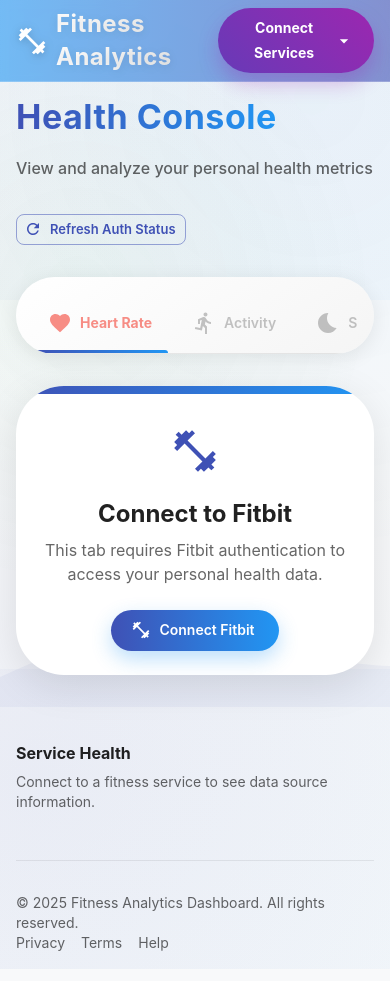
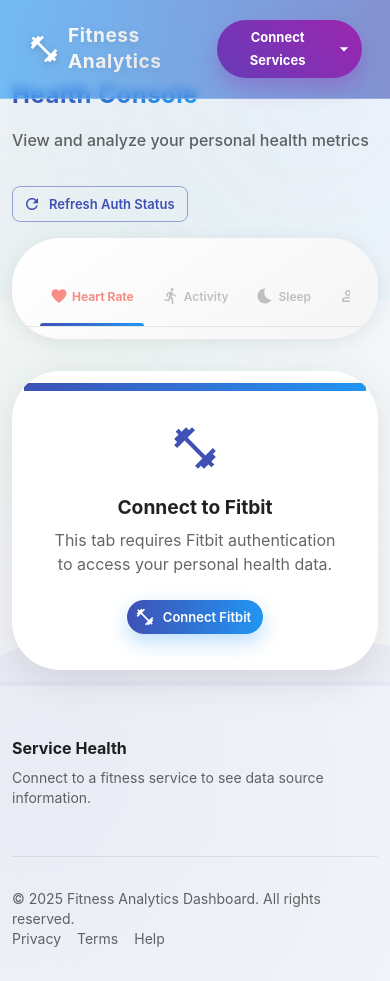
Before and after one commit to mujo0401/Fitness_Console, a React (Create React App) app in the folder frontend/: page / in a window 390 px wide. Built offline with nearby package versions, Linux system fonts and the light colour scheme; no server answers.

Commit message:
Add mobile optimization: responsive theme, mobile CSS and font size adjustments

```diff
--- a/frontend/src/App.js
+++ b/frontend/src/App.js
@@ -1,224 +1,678 @@
 // frontend/src/App.js
+
+
 import React, { useEffect } from 'react';
+
+
 import { BrowserRouter as Router, Routes, Route, Navigate } from 'react-router-dom';
-import { ThemeProvider, createTheme } from '@mui/material/styles';
+
+
+import { ThemeProvider, createTheme, responsiveFontSizes } from '@mui/material/styles';
+
+
 import CssBaseline from '@mui/material/CssBaseline';
+
+
 import { Box, GlobalStyles } from '@mui/material';
+
+
 import { useAuth } from './context/AuthContext';
+
+
 import Dashboard from './components/Dashboard';
+
+
 import Header from './components/Header';
+
+
 import Footer from './components/Footer';
+
+
 import RateLimitNotification from './components/RateLimitNotification';
+
+
 import './styles/App.css';
 
+import './styles/mobile.css';
+
+
+
+
+
 // Create a theme instance with better colors and typography
-const theme = createTheme({
+
+
+let theme = createTheme({
+
+
   palette: {
+
+
     mode: 'light',
+
+
     primary: {
+
+
       main: '#3f51b5',
+
+
       light: '#757de8',
+
+
       dark: '#002984',
+
+
       contrastText: '#ffffff',
+
+
     },
+
+
     secondary: {
+
+
       main: '#f50057',
+
+
       light: '#ff4081',
+
+
       dark: '#c51162',
+
+
       contrastText: '#ffffff',
+
+
     },
+
+
     error: {
+
+
       main: '#f44336',
+
+
       light: '#e57373',
+
+
       dark: '#d32f2f',
+
+
     },
+
+
     warning: {
+
+
       main: '#ff9800',
+
+
       light: '#ffb74d',
+
+
       dark: '#f57c00',
+
+
     },
+
+
     info: {
+
+
       main: '#2196f3',
+
+
       light: '#64b5f6',
+
+
       dark: '#1976d2',
+
+
     },
+
+
     success: {
+
+
       main: '#4caf50',
+
+
       light: '#81c784',
+
+
       dark: '#388e3c',
+
+
     },
+
+
     background: {
+
+
       default: '#f8f9fa',
+
+
       paper: '#ffffff',
+
+
     },
+
+
   },
+
+
   typography: {
+
+
     fontFamily: '"Inter", "Roboto", "Helvetica", "Arial", sans-serif',
+
+
     h1: {
+
+
       fontWeight: 700,
+
+
     },
+
+
     h2: {
+
+
       fontWeight: 700,
+
+
     },
+
+
     h3: {
+
+
       fontWeight: 600,
+
+
     },
+
+
     h4: {
+
+
       fontWeight: 600,
+
+
     },
+
+
     h5: {
+
+
       fontWeight: 600,
+
+
     },
+
+
     h6: {
+
+
       fontWeight: 600,
+
+
     },
+
+
     subtitle1: {
+
+
       fontWeight: 500,
+
+
     },
+
+
     button: {
+
+
       fontWeight: 600,
+
+
       textTransform: 'none',
+
+
     },
+
+
   },
+
+
   shape: {
+
+
     borderRadius: 12,
+
+
   },
+
+
   shadows: [
+
+
     'none',
+
+
     '0px 2px 1px -1px rgba(0,0,0,0.06),0px 1px 1px 0px rgba(0,0,0,0.04),0px 1px 3px 0px rgba(0,0,0,0.04)',
+
+
     '0px 3px 1px -2px rgba(0,0,0,0.06),0px 2px 2px 0px rgba(0,0,0,0.04),0px 1px 5px 0px rgba(0,0,0,0.04)',
+
+
     '0px 3px 3px -2px rgba(0,0,0,0.06),0px 3px 4px 0px rgba(0,0,0,0.04),0px 1px 8px 0px rgba(0,0,0,0.04)',
+
+
     '0px 2px 4px -1px rgba(0,0,0,0.06),0px 4px 5px 0px rgba(0,0,0,0.04),0px 1px 10px 0px rgba(0,0,0,0.04)',
+
+
     '0px 3px 5px -1px rgba(0,0,0,0.06),0px 5px 8px 0px rgba(0,0,0,0.04),0px 1px 14px 0px rgba(0,0,0,0.04)',
+
+
     '0px 3px 5px -1px rgba(0,0,0,0.06),0px 6px 10px 0px rgba(0,0,0,0.04),0px 1px 18px 0px rgba(0,0,0,0.04)',
+
+
     '0px 4px 5px -2px rgba(0,0,0,0.06),0px 7px 10px 1px rgba(0,0,0,0.04),0px 2px 16px 1px rgba(0,0,0,0.04)',
+
+
     '0px 5px 5px -3px rgba(0,0,0,0.06),0px 8px 10px 1px rgba(0,0,0,0.04),0px 3px 14px 2px rgba(0,0,0,0.04)',
+
+
     '0px 5px 6px -3px rgba(0,0,0,0.06),0px 9px 12px 1px rgba(0,0,0,0.04),0px 3px 16px 2px rgba(0,0,0,0.04)',
+
+
     '0px 6px 6px -3px rgba(0,0,0,0.06),0px 10px 14px 1px rgba(0,0,0,0.04),0px 4px 18px 3px rgba(0,0,0,0.04)',
+
+
     '0px 6px 7px -4px rgba(0,0,0,0.06),0px 11px 15px 1px rgba(0,0,0,0.04),0px 4px 20px 3px rgba(0,0,0,0.04)',
+
+
     '0px 7px 8px -4px rgba(0,0,0,0.06),0px 12px 17px 2px rgba(0,0,0,0.04),0px 5px 22px 4px rgba(0,0,0,0.04)',
+
+
     '0px 7px 8px -4px rgba(0,0,0,0.06),0px 13px 19px 2px rgba(0,0,0,0.04),0px 5px 24px 4px rgba(0,0,0,0.04)',
+
+
     '0px 7px 9px -4px rgba(0,0,0,0.06),0px 14px 21px 2px rgba(0,0,0,0.04),0px 5px 26px 4px rgba(0,0,0,0.04)',
+
+
     '0px 8px 9px -5px rgba(0,0,0,0.06),0px 15px 22px 2px rgba(0,0,0,0.04),0px 6px 28px 5px rgba(0,0,0,0.04)',
+
+
     '0px 8px 10px -5px rgba(0,0,0,0.06),0px 16px 24px 2px rgba(0,0,0,0.04),0px 6px 30px 5px rgba(0,0,0,0.04)',
+
+
     '0px 8px 11px -5px rgba(0,0,0,0.06),0px 17px 26px 2px rgba(0,0,0,0.04),0px 6px 32px 5px rgba(0,0,0,0.04)',
+
+
     '0px 9px 11px -5px rgba(0,0,0,0.06),0px 18px 28px 2px rgba(0,0,0,0.04),0px 7px 34px 6px rgba(0,0,0,0.04)',
+
+
     '0px 9px 12px -6px rgba(0,0,0,0.06),0px 19px 29px 2px rgba(0,0,0,0.04),0px 7px 36px 6px rgba(0,0,0,0.04)',
+
+
     '0px 10px 13px -6px rgba(0,0,0,0.06),0px 20px 31px 3px rgba(0,0,0,0.04),0px 8px 38px 7px rgba(0,0,0,0.04)',
+
+
     '0px 10px 13px -6px rgba(0,0,0,0.06),0px 21px 33px 3px rgba(0,0,0,0.04),0px 8px 40px 7px rgba(0,0,0,0.04)',
+
+
     '0px 10px 14px -6px rgba(0,0,0,0.06),0px 22px 35px 3px rgba(0,0,0,0.04),0px 8px 42px 7px rgba(0,0,0,0.04)',
+
+
     '0px 11px 14px -7px rgba(0,0,0,0.06),0px 23px 36px 3px rgba(0,0,0,0.04),0px 9px 44px 8px rgba(0,0,0,0.04)',
+
+
     '0px 11px 15px -7px rgba(0,0,0,0.06),0px 24px 38px 3px rgba(0,0,0,0.04),0px 9px 46px 8px rgba(0,0,0,0.04)',
+
+
   ],
+
+
   components: {
+
+
     MuiButton: {
+
+
       styleOverrides: {
+
+
         root: {
+
+
           borderRadius: 8,
+
+
         },
+
+
         contained: {
+
+
           boxShadow: '0 4px 12px rgba(0,0,0,0.1)',
+
+
         },
+
+
       },
+
+
     },
+
+
     MuiCard: {
+
+
       styleOverrides: {
+
+
         root: {
+
+
           borderRadius: 12,
+
+
           boxShadow: '0 4px 20px rgba(0,0,0,0.08)',
+
+
         },
+
+
       },
+
+
     },
+
+
     MuiPaper: {
+
+
       styleOverrides: {
+
+
         rounded: {
+
+
           borderRadius: 12,
+
+
         },
+
+
       },
+
+
     },
+
+
   },
+
+
 });
 
+
+
+// Apply responsive font sizes
+theme = responsiveFontSizes(theme, {
+  breakpoints: ["xs", "sm", "md", "lg", "xl"],
+  factor: 2, // Higher factor = bigger variation between sizes
+});
+
+
+
 // Add Google Fonts
+
+
 const googleFontStyles = (
+
+
   <GlobalStyles
+
+
     styles={{
+
+
       '@import': 'url("https://fonts.googleapis.com/css2?family=Inter:wght@300;400;500;600;700&display=swap")',
+
+
     }}
+
+
   />
+
+
 );
 
+
+
+
+
 function App() {
+
+
   const { checkAuthStatus } = useAuth();
 
+
+
+
+
   useEffect(() => {
+
+
     // Check if user is authenticated on app load
+
+
     checkAuthStatus();
 
+
+
+
+
     // Check for authentication callback in URL
+
+
     const urlParams = new URLSearchParams(window.location.search);
+
+
     const authStatus = urlParams.get('auth');
 
+
+
+
+
     if (authStatus === 'success') {
+
+
       // Clean URL after successful auth
+
+
       window.history.replaceState({}, document.title, '/');
+
+
     }
+
+
   }, [checkAuthStatus]);
 
+
+
+
+
   return (
+
+
     <ThemeProvider theme={theme}>
+
+
       <CssBaseline />
+
+
       {googleFontStyles}
+
+
       <Router>
+
+
         <Box sx={{
+
+
           minHeight: '100vh',
+
+
           display: 'flex',
+
+
           flexDirection: 'column',
+
+
           backgroundImage: `
+
+
             radial-gradient(circle at 20% 30%, rgba(76, 175, 80, 0.05) 0%, rgba(0, 0, 0, 0) 40%),
+
+
             radial-gradient(circle at 80% 10%, rgba(33, 150, 243, 0.05) 0%, rgba(0, 0, 0, 0) 50%),
+
+
             radial-gradient(circle at 10% 80%, rgba(63, 81, 181, 0.05) 0%, rgba(0, 0, 0, 0) 55%)
+
+
           `,
+
+
           backgroundAttachment: 'fixed',
+
+
           position: 'relative',
+
+
           '&::before': {
+
+
             content: '""',
+
+
             position: 'absolute',
+
+
             top: 0,
+
+
             left: 0,
+
+
             right: 0,
+
+
             height: '300px',
+
+
             background: 'linear-gradient(135deg, rgba(63, 81, 181, 0.03) 0%, rgba(33, 150, 243, 0.03) 100%)',
+
+
             zIndex: -1
+
+
           },
+
+
           '&::after': {
+
+
             content: '""',
+
+
             position: 'absolute',
+
+
             bottom: 0,
+
+
             left: 0,
+
+
             right: 0,
+
+
             height: '300px',
+
+
             background: 'linear-gradient(135deg, rgba(63, 81, 181, 0.03) 0%, rgba(33, 150, 243, 0.03) 100%)',
+
+
             zIndex: -1
+
+
           }
+
+
         }}>
+
+
           <Header />
+
+
           <Box component="main" sx={{
+
+
             flexGrow: 1,
+
+
             position: 'relative',
+
+
             zIndex: 1
+
+
           }}>
+
+
             <Routes>
+
+
               <Route path="/" element={<Dashboard />} />
+
+
               <Route path="*" element={<Navigate to="/" replace />} />
+
+
             </Routes>
+
+
           </Box>
+
+
           <Footer />
+
+
           <RateLimitNotification />
+
+
         </Box>
+
+
       </Router>
+
+
     </ThemeProvider>
+
+
   );
+
+
 }
 
+
+
+
+
 export default App;
--- /dev/null
+++ b/frontend/src/styles/mobile.css
@@ -0,0 +1,81 @@
+/* Mobile-specific styles */
+
+@media (max-width: 600px) {
+  /* Global styles */
+  body {
+    font-size: 14px;
+  }
+
+  /* Smaller container padding */
+  .MuiContainer-root {
+    padding-left: 12px !important;
+    padding-right: 12px !important;
+    padding-top: 16px !important;
+    padding-bottom: 16px !important;
+  }
+
+  /* Smaller tabs */
+  .MuiTab-root {
+    min-width: auto !important;
+    padding: 6px 10px !important;
+    font-size: 12px !important;
+  }
+
+  /* Smaller icons */
+  .MuiTab-root .MuiSvgIcon-root {
+    font-size: 18px !important;
+    margin-right: 4px !important;
+  }
+
+  /* Adjust cards and papers */
+  .MuiCard-root, .MuiPaper-root {
+    padding: 12px !important;
+  }
+
+  /* Fix tab scrolling */
+  .MuiTabs-scrollButtons {
+    display: flex !important;
+  }
+
+  /* Smaller buttons */
+  .MuiButton-root {
+    padding: 6px 12px !important;
+    font-size: 13px !important;
+  }
+
+  /* Stacked layouts for forms */
+  .MuiGrid-container {
+    flex-direction: column !important;
+  }
+
+  /* Adjust typography */
+  .MuiTypography-h4 {
+    font-size: 1.5rem !important;
+  }
+
+  .MuiTypography-h5 {
+    font-size: 1.2rem !important;
+  }
+
+  .MuiTypography-h6 {
+    font-size: 1.1rem !important;
+  }
+
+  /* Fix bottom spacing */
+  .dashboard-header {
+    margin-bottom: 16px !important;
+  }
+}
+
+/* Tablet adjustments */
+@media (min-width: 601px) and (max-width: 960px) {
+  .MuiContainer-root {
+    padding-left: 16px !important;
+    padding-right: 16px !important;
+  }
+
+  .MuiTab-root {
+    min-width: 100px !important;
+    padding: 6px 12px !important;
+  }
+}
```
Also changed, not shown: frontend/src/styles/mobile-fixes.js (added, +84 -0 lines).
